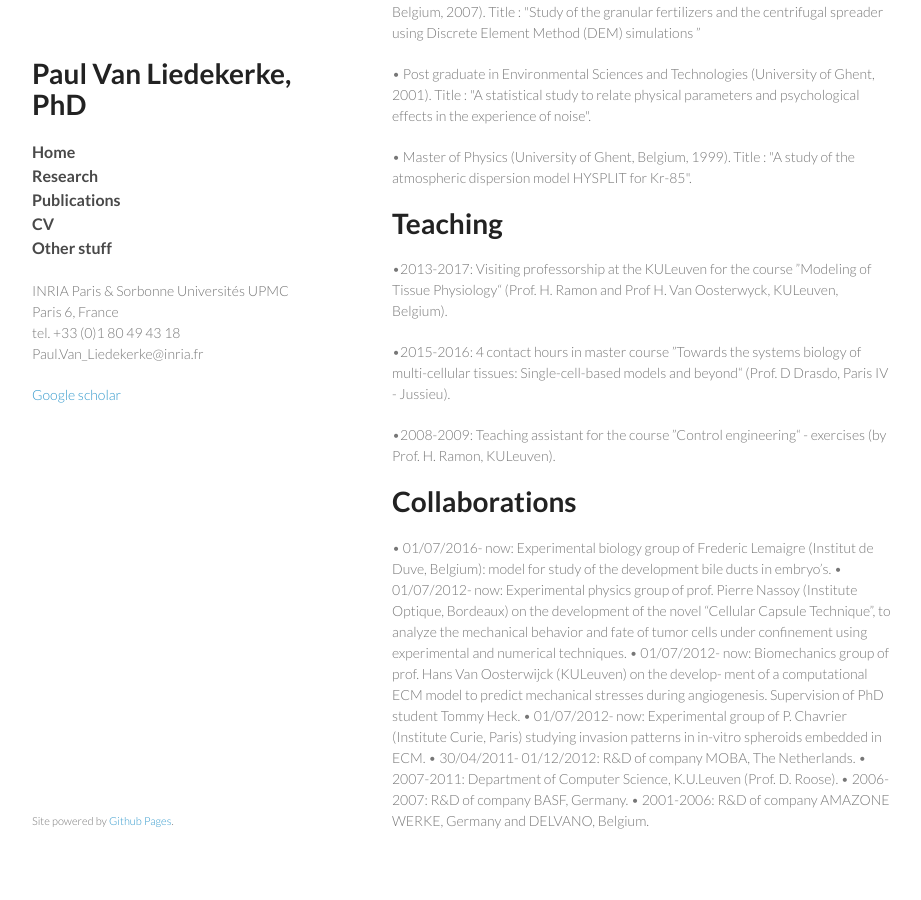
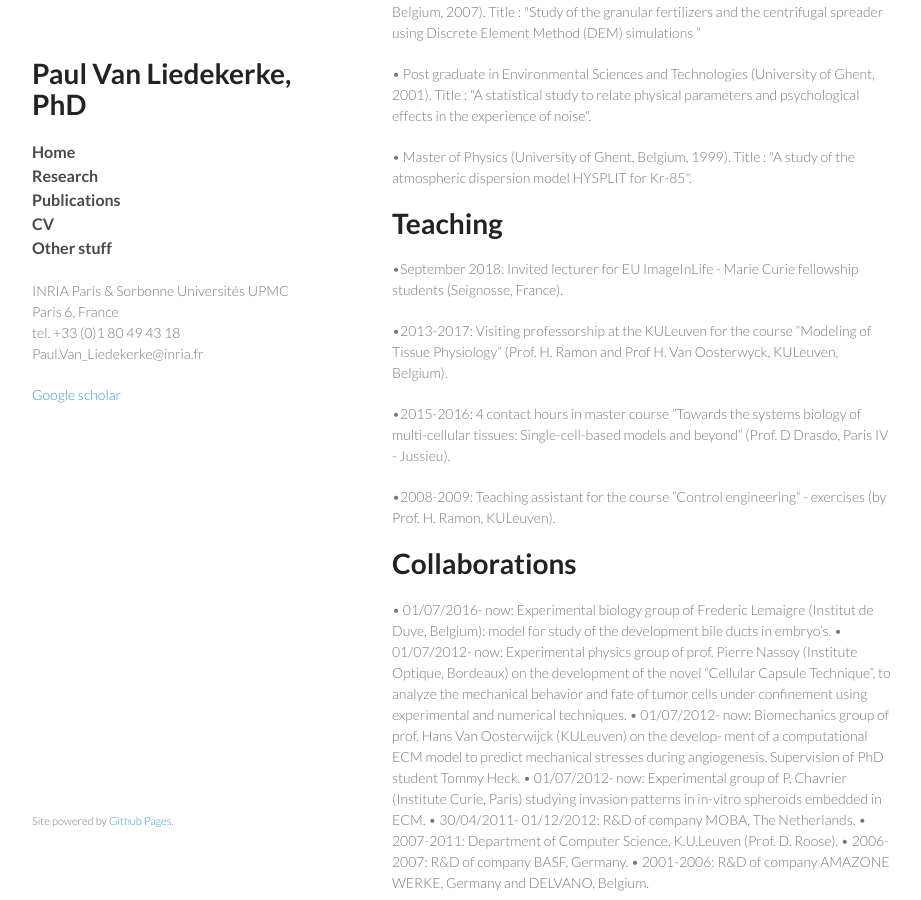
Before and after one commit to paulvanliedekerke/wittgenstein, a Jekyll site: the page cv.html, which Jekyll copies as it is, in a window 1280 px wide and 900 px high, scrolled down 503 px. Shown: the whole window, without its empty margins (178-1099 px from the left). Built offline with Jekyll 4.4.1, drawn with Linux system fonts in a browser that asks for light colours; Markdown is read by kramdown in place of the engine named in the settings.

Commit message:
Update cv.html

```diff
--- a/cv.html
+++ b/cv.html
@@ -69,6 +69,8 @@ study of the atmospheric dispersion model HYSPLIT for Kr-85".</p>
 
 
 <h1>Teaching</h1>
+<p>•September 2018: Invited lecturer for EU ImageInLife - Marie Curie fellowship students
+(Seignosse, France).</p>
 <p>•2013-2017: Visiting professorship at the KULeuven for the course ”Modeling of Tissue Physiology“
 (Prof. H. Ramon and Prof H. Van Oosterwyck, KULeuven, Belgium).</p>
 <p>•2015-2016: 4 contact hours in master course ”Towards the systems biology of multi-cellular tissues:
```
